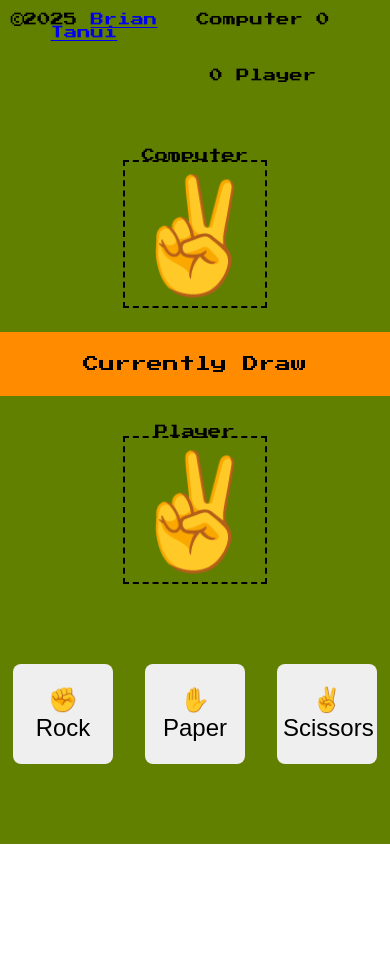
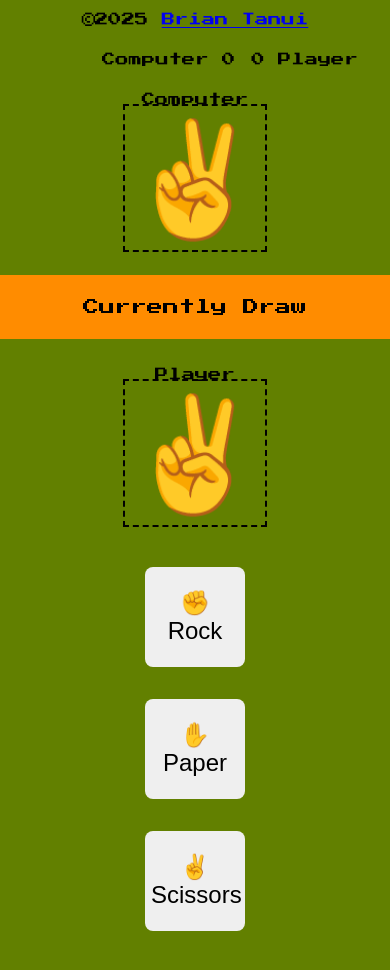
Before and after one commit to k-i-b-i-wott/Rock-paper-scissors-, a website built with Vite: page index.html in a window 390 px wide. Before the commit the page ends 844 px from the top, so only its background shows below. Built offline with nearby package versions, Linux system fonts and the light colour scheme.

Commit message:
Improving the responsiveness

```diff
--- a/src/style.css
+++ b/src/style.css
@@ -100,3 +100,24 @@ body {
   align-items: center;
   font-size: 1rem;
 }
+
+
+@media screen and (max-width: 48em) {
+  .header{
+    display: flex;
+    flex-direction: column;
+    align-items: center;
+    justify-content: center;
+  }
+  .scores{
+    align-items: center;
+
+  }
+  #play{
+    display: flex;
+    flex-direction: column;
+    align-items: center;
+    justify-content: center;
+
+  }
+}
```
